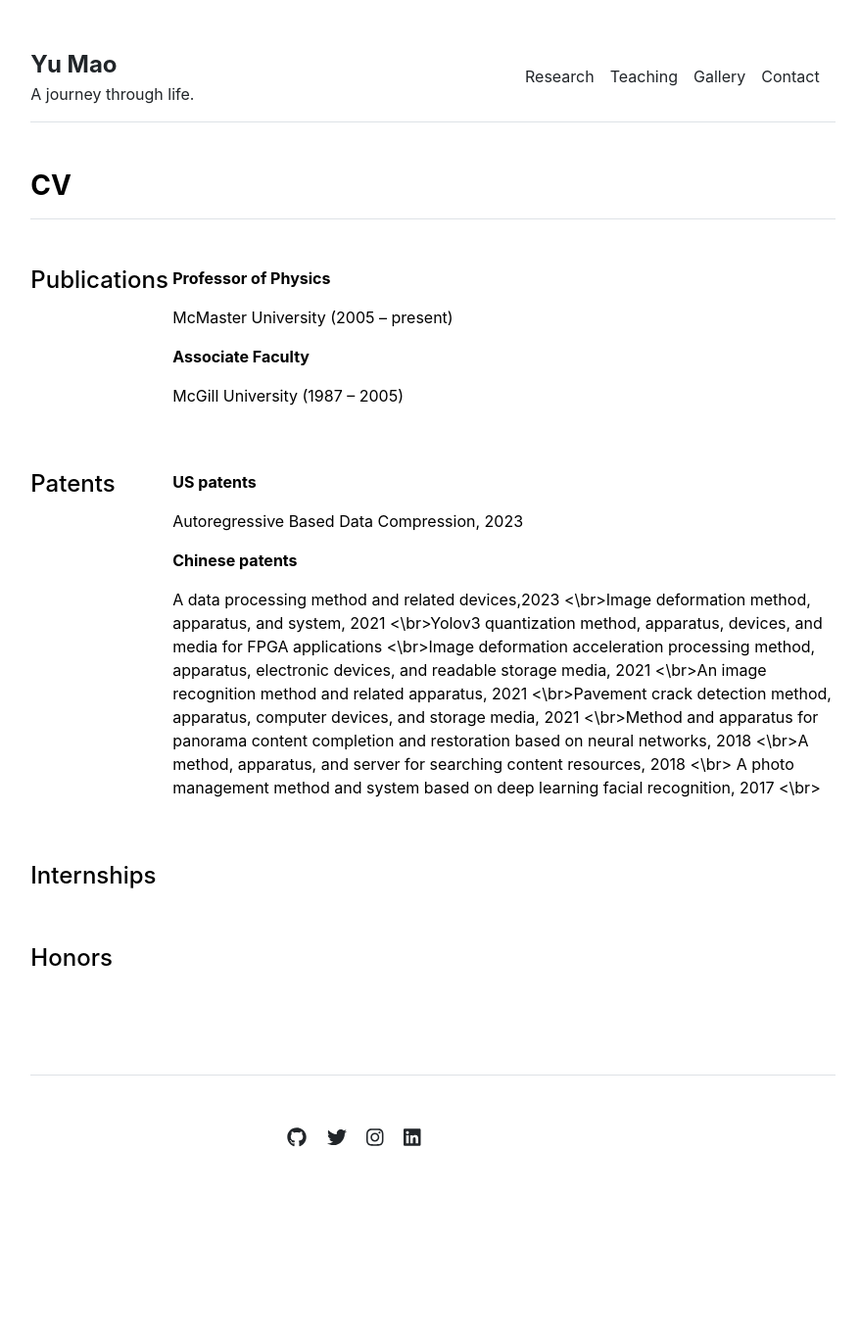
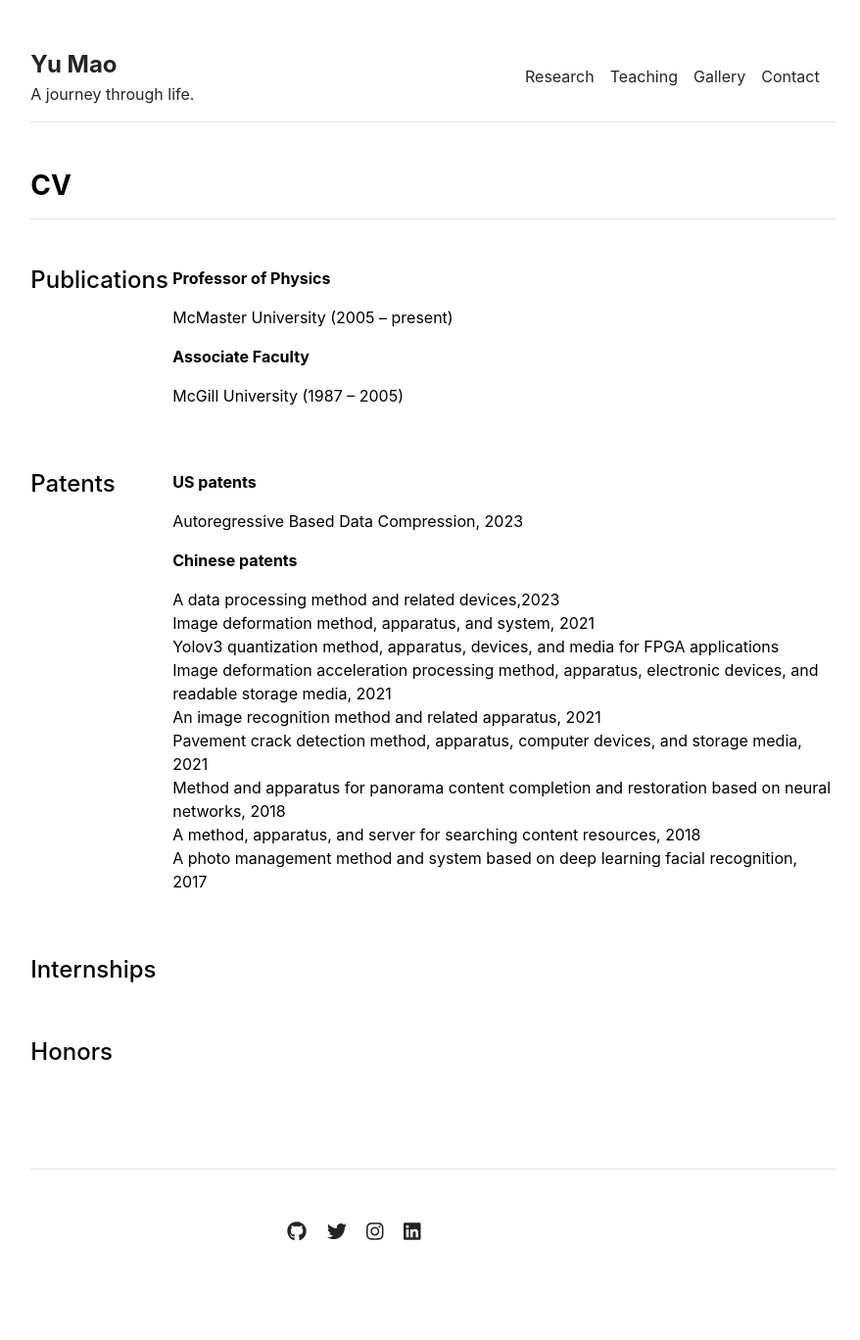
Before and after one commit to mynotwo/academic, a Jekyll site: the page built from research.md, in a window 1280 px wide. Shown: the whole page at 98% size, without its empty margins (198-1076 px from the left). Built offline with Jekyll 4.4.1, drawn with Linux system fonts in a browser that asks for light colours; before the commit the page ends 1272 px from its top, so only the background shows below that.

```diff
--- a/_data/cv/patents.yml
+++ b/_data/cv/patents.yml
@@ -2,4 +2,4 @@
   venue: 'Autoregressive Based Data Compression, 2023'
 
 - title: 'Chinese patents'
-  venue: 'A data processing method and related devices,2023 <\br>Image deformation method, apparatus, and system, 2021 <\br>Yolov3 quantization method, apparatus, devices, and media for FPGA applications <\br>Image deformation acceleration processing method, apparatus, electronic devices, and readable storage media, 2021 <\br>An image recognition method and related apparatus, 2021 <\br>Pavement crack detection method, apparatus, computer devices, and storage media, 2021 <\br>Method and apparatus for panorama content completion and restoration based on neural networks, 2018 <\br>A method, apparatus, and server for searching content resources, 2018 <\br> A photo management method and system based on deep learning facial recognition, 2017 <\br>'
+  venue: 'A data processing method and related devices,2023 </br>Image deformation method, apparatus, and system, 2021 </br>Yolov3 quantization method, apparatus, devices, and media for FPGA applications </br>Image deformation acceleration processing method, apparatus, electronic devices, and readable storage media, 2021 </br>An image recognition method and related apparatus, 2021 </br>Pavement crack detection method, apparatus, computer devices, and storage media, 2021 </br>Method and apparatus for panorama content completion and restoration based on neural networks, 2018 </br>A method, apparatus, and server for searching content resources, 2018 </br> A photo management method and system based on deep learning facial recognition, 2017 </br>'
```
